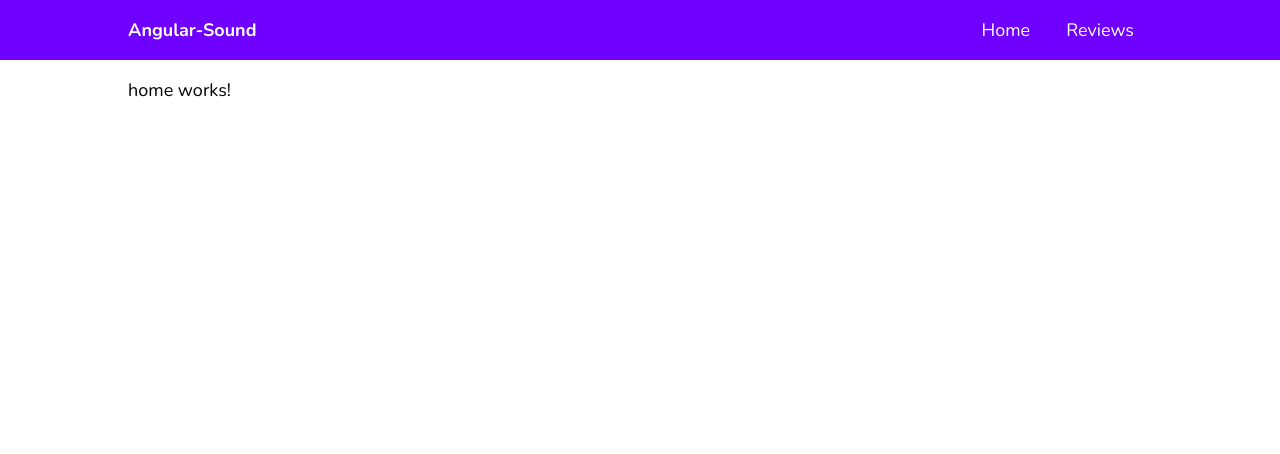
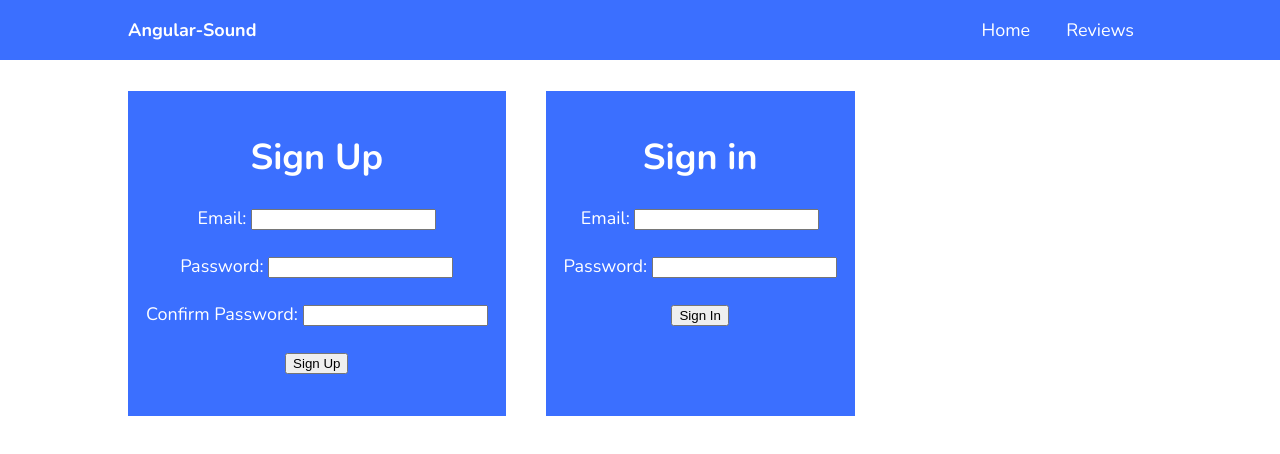
Before and after one commit to aryavatan/Angular-Sound, an Angular app: page / in a window 1280 px wide. Shown: the top 454 px of the page. Built offline with nearby package versions, Linux system fonts and the light colour scheme.

Commit message:
Home page update
Added some basic HTML and CSS, just a skeleton at this point

```diff
--- a/src/app/home/home.component.html
+++ b/src/app/home/home.component.html
@@ -1 +1,35 @@
-<p>home works!</p>
+<ul>
+    <li>
+        <div class="SignUp">
+            <br>
+            <h1>Sign Up</h1>
+            <br>
+            <p style="display: inline;">Email: </p>
+            <input type="email">
+            <br><br>
+            <p style="display: inline;">Password: </p>
+            <input type="password">
+            <br><br>
+            <p style="display: inline;">Confirm Password: </p>
+            <input type="password">
+            <br><br>
+            <button>Sign Up</button>
+            <br><br>
+        </div>
+    </li>
+    <li>
+        <div class="SignIn">
+            <br>
+            <h1>Sign in</h1>
+            <br>
+            <p style="display: inline;">Email: </p>
+            <input type="email">
+            <br><br>
+            <p style="display: inline;">Password: </p>
+            <input type="password">
+            <br><br>
+            <button>Sign In</button>
+            <br><br>
+        </div>
+    </li>
+</ul>
--- a/src/app/home/home.component.scss
+++ b/src/app/home/home.component.scss
@@ -0,0 +1,54 @@
+$primary: rgb(59, 111, 255);
+
+ul{
+    list-style-type: none;
+    margin: 0;
+    padding: 0;
+    flex-wrap: wrap;
+    display: flex;
+
+    li {
+        background: $primary;
+        padding: 1em;
+        margin-right: 40px;
+        margin-top: 3%;
+        width: auto;
+        height: auto;
+        display: flex;
+        flex-direction: column;
+
+        div{
+            background: $primary;
+            text-align:center;
+
+            h1, p, input, button{
+                margin: auto;
+            }
+
+            h1, p{
+                color: white;
+            }
+        }
+
+    }
+
+    li:hover{
+
+    }
+
+}
+
+/*div{
+    background: $primary;
+    margin-top: 3%;
+    margin-right: 75%;
+    text-align:center;
+
+    h1, p, input, button{
+        margin: auto;
+    }
+
+    h1, p{
+        color: white;
+    }
+}*/
--- a/src/styles.scss
+++ b/src/styles.scss
@@ -1,7 +1,7 @@
 /* You can add global styles to this file, and also import other style files */
 @import url('https://fonts.googleapis.com/css?family=Nunito:400,700&display=swap');
 
-$primary: rgb(111, 0, 255);
+$primary: rgb(59, 111, 255);
 
 body {
     margin: 0;
```
